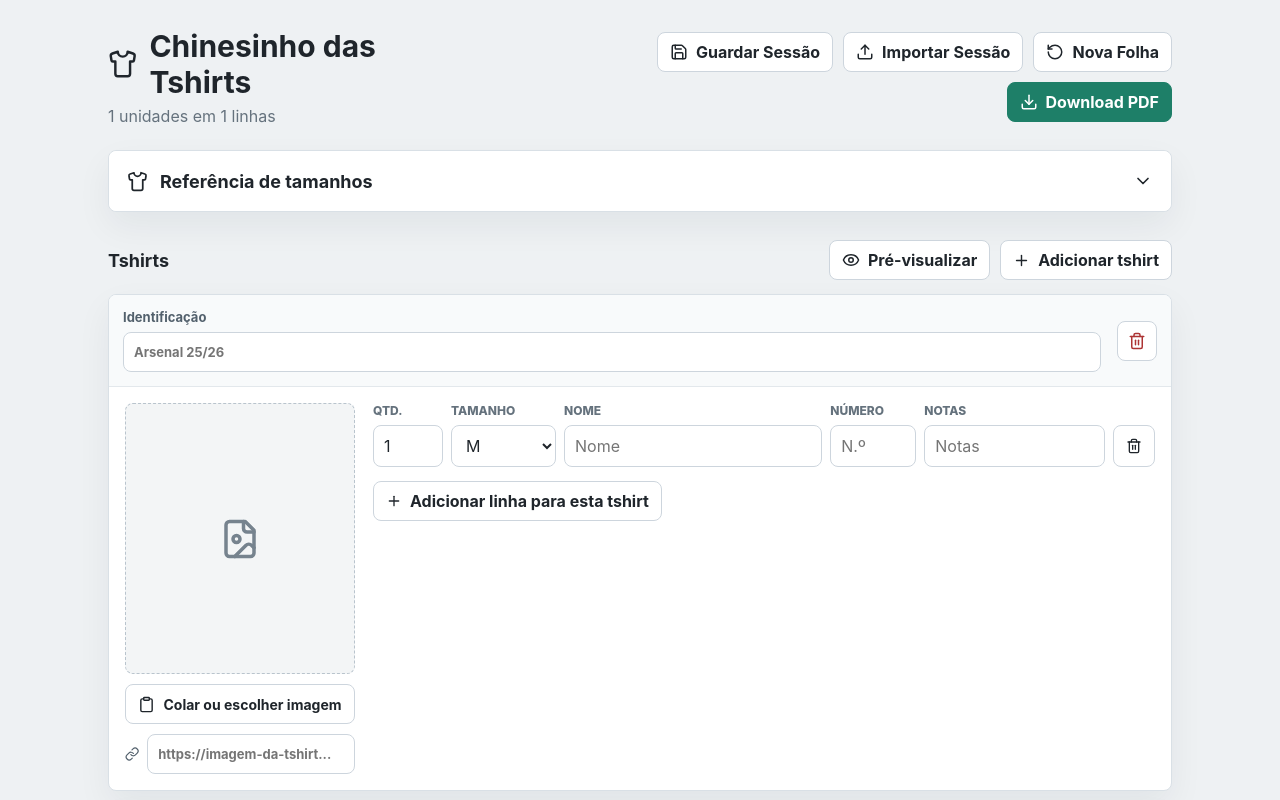
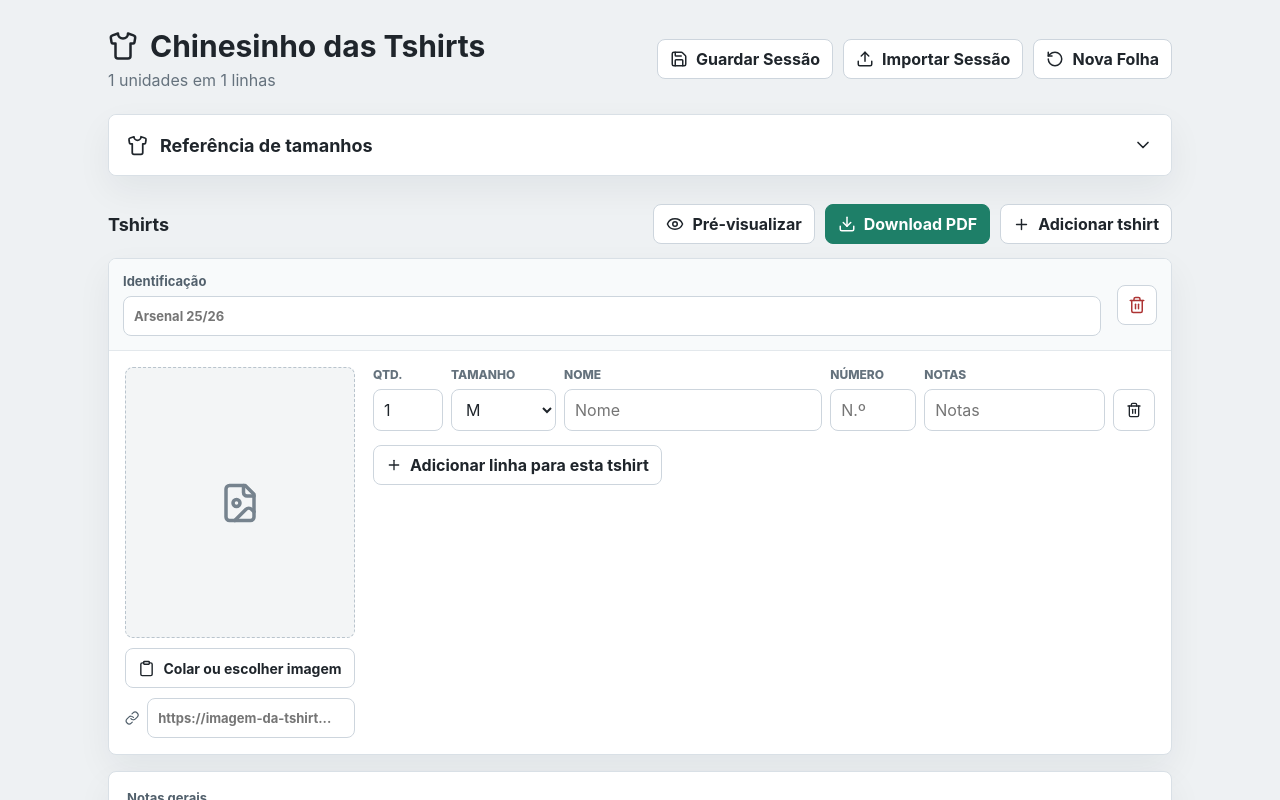
Before and after one commit to pcarrasqueira/chinesinho-das-tshirts, a React (Vite) app: page / in a window 1280 px wide. Shown: the top 800 px of the page. Built offline with nearby package versions, Linux system fonts and the light colour scheme.

Commit message:
Move PDF action to tshirt controls

```diff
--- a/src/main.jsx
+++ b/src/main.jsx
@@ -353,10 +353,6 @@ function App() {
               <RotateCcw size={18} />
               Nova Folha
             </button>
-            <button className="primary-button" onClick={downloadPdf} disabled={isExporting}>
-              <Download size={18} />
-              {isExporting ? "A gerar..." : "Download PDF"}
-            </button>
           </div>
         </header>
 
@@ -371,6 +367,10 @@ function App() {
               <button onClick={() => setShowPreview((current) => !current)}>
                 <Eye size={18} />
                 Pré-visualizar
+              </button>
+              <button className="primary-button" onClick={downloadPdf} disabled={isExporting}>
+                <Download size={18} />
+                {isExporting ? "A gerar..." : "Download PDF"}
               </button>
               <button onClick={addProduct}>
                 <Plus size={17} />
--- a/src/styles.css
+++ b/src/styles.css
@@ -115,6 +115,7 @@ label {
   align-items: center;
   display: flex;
   gap: 12px;
+  min-width: 0;
 }
 
 h1,
@@ -126,6 +127,7 @@ p {
 h1 {
   font-size: 30px;
   letter-spacing: 0;
+  white-space: nowrap;
 }
 
 h2 {
```
